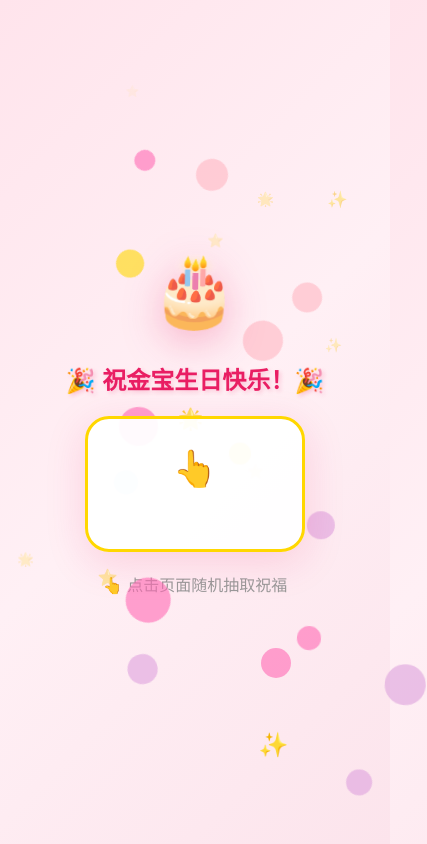
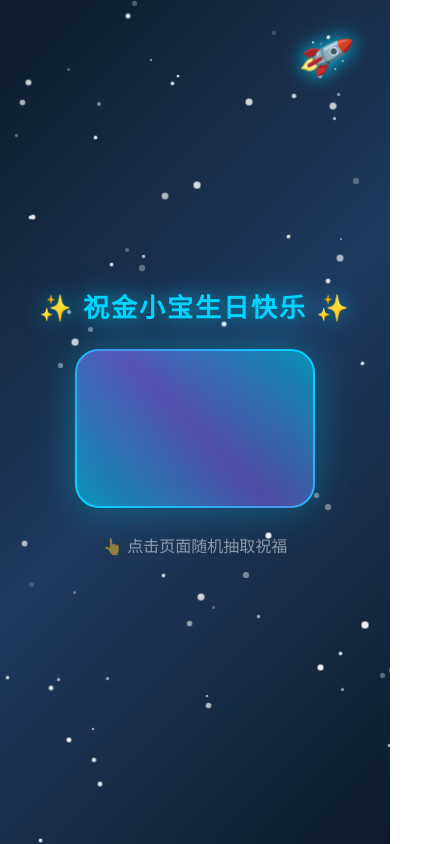
Before and after one commit to jinkeep/jinxiaobao-birthday, a plain HTML site: page index.html in a window 390 px wide. Shown: the whole page, 427 px wide, since content can reach past the window. Drawn offline with Linux system fonts and the light colour scheme.

Commit message:
V1.2: 名字改为金小宝(男孩)，深蓝星空风格，增强动效

```diff
--- a/index.html
+++ b/index.html
@@ -3,7 +3,7 @@
 <head>
   <meta charset="UTF-8">
   <meta name="viewport" content="width=device-width, initial-scale=1.0">
-  <title>祝金宝生日快乐！🎂</title>
+  <title>祝金小宝生日快乐！🚀</title>
   <style>
     * {
       margin: 0;
@@ -13,7 +13,7 @@
 
     body {
       min-height: 100vh;
-      background: linear-gradient(135deg, #FFE4EC 0%, #FFF0F5 50%, #FCE4EC 100%);
+      background: linear-gradient(135deg, #0D1B2A 0%, #1E3A5F 50%, #0D1B2A 100%);
       font-family: "Noto Sans SC", "Microsoft YaHei", sans-serif;
       display: flex;
       flex-direction: column;
@@ -25,101 +25,182 @@
       user-select: none;
     }
 
-    /* 背景装饰 */
-    .bubble {
-      position: absolute;
-      border-radius: 50%;
-      opacity: 0.6;
-      animation: floatUp 4s ease-in-out infinite;
-    }
-
-    @keyframes floatUp {
-      0%, 100% { transform: translateY(0) rotate(0deg); }
-      50% { transform: translateY(-30px) rotate(180deg); }
+    /* 星空背景 */
+    .stars-container {
+      position: fixed;
+      top: 0;
+      left: 0;
+      width: 100%;
+      height: 100%;
+      pointer-events: none;
+      z-index: 0;
     }
 
     .star {
       position: absolute;
-      font-size: 20px;
-      animation: twinkle 2s ease-in-out infinite;
-      opacity: 0;
+      background: white;
+      border-radius: 50%;
+      animation: twinkle var(--duration) ease-in-out infinite;
     }
 
     @keyframes twinkle {
-      0%, 100% { opacity: 0; transform: scale(0.5); }
+      0%, 100% { opacity: var(--min-opacity); transform: scale(1); }
       50% { opacity: 1; transform: scale(1.2); }
     }
 
-    /* 蛋糕样式 */
-    .cake-container {
-      position: relative;
-      margin-bottom: 30px;
-      animation: wobble 3s ease-in-out infinite;
+    /* 流星 */
+    .shooting-star {
+      position: absolute;
+      width: 100px;
+      height: 2px;
+      background: linear-gradient(90deg, #00D4FF, transparent);
+      opacity: 0;
+      animation: shoot 3s ease-in-out infinite;
     }
 
-    @keyframes wobble {
-      0%, 100% { transform: rotate(-2deg); }
-      50% { transform: rotate(2deg); }
+    @keyframes shoot {
+      0% { transform: translateX(-100px) translateY(0) rotate(-45deg); opacity: 0; }
+      10% { opacity: 1; }
+      30% { opacity: 0; }
+      100% { transform: translateX(calc(100vw + 100px)) translateY(100vh) rotate(-45deg); opacity: 0; }
     }
 
-    .cake {
-      font-size: 100px;
-      filter: drop-shadow(0 10px 20px rgba(233, 30, 99, 0.3));
+    /* 火箭 */
+    .rocket {
+      font-size: 60px;
+      position: absolute;
+      top: 10%;
+      right: 15%;
+      animation: rocketFloat 4s ease-in-out infinite;
+      filter: drop-shadow(0 0 10px #00D4FF);
+    }
+
+    @keyframes rocketFloat {
+      0%, 100% { transform: translateY(0) rotate(15deg); }
+      50% { transform: translateY(-20px) rotate(15deg); }
     }
 
     /* 标题 */
     .title {
-      font-size: 32px;
-      color: #E91E63;
-      margin-bottom: 20px;
-      text-shadow: 2px 2px 4px rgba(233, 30, 99, 0.2);
+      font-size: 38px;
       font-weight: bold;
+      color: #00D4FF;
+      margin-bottom: 25px;
+      text-shadow: 0 0 20px rgba(0, 212, 255, 0.6),
+                   0 0 40px rgba(0, 212, 255, 0.3);
+      z-index: 1;
+      letter-spacing: 4px;
     }
 
     /* 祝福卡片 */
     .blessing-card {
-      background: rgba(255, 255, 255, 0.95);
+      background: linear-gradient(135deg, #1E3A5F 0%, #0D1B2A 100%);
       border-radius: 24px;
-      padding: 30px 50px;
-      box-shadow: 0 10px 40px rgba(233, 30, 99, 0.15);
-      border: 3px solid #FFD700;
+      padding: 35px 55px;
+      border: 2px solid #00D4FF;
+      box-shadow: 0 0 40px rgba(0, 212, 255, 0.3),
+                  inset 0 0 30px rgba(0, 212, 255, 0.1);
       text-align: center;
-      min-width: 280px;
+      min-width: 300px;
       position: relative;
-      overflow: hidden;
+      z-index: 1;
+      transform-style: preserve-3d;
+      perspective: 1000px;
     }
 
+    /* 卡片光效 */
+    .blessing-card::before {
+      content: '';
+      position: absolute;
+      top: -2px;
+      left: -2px;
+      right: -2px;
+      bottom: -2px;
+      background: linear-gradient(45deg, #00D4FF, #7B68EE, #00D4FF);
+      border-radius: 26px;
+      z-index: -1;
+      opacity: 0.5;
+      animation: borderGlow 3s ease-in-out infinite;
+    }
+
+    @keyframes borderGlow {
+      0%, 100% { opacity: 0.3; }
+      50% { opacity: 0.7; }
+    }
+
+    /* 人名展示 */
     .name-display {
-      font-size: 48px;
-      font-weight: bold;
-      min-height: 60px;
+      font-size: 52px;
+      font-weight: 900;
+      min-height: 70px;
       display: flex;
       align-items: center;
       justify-content: center;
+      background: linear-gradient(90deg, var(--color-start), var(--color-end));
+      -webkit-background-clip: text;
+      -webkit-text-fill-color: transparent;
+      background-clip: text;
+      filter: drop-shadow(0 0 10px var(--color-start));
+      opacity: 0;
+      transform: rotateY(90deg) scale(0.5);
       transition: all 0.3s ease;
     }
 
-    .name-display.appear {
-      animation: nameAppear 0.5s cubic-bezier(0.68, -0.55, 0.265, 1.55);
+    .name-display.show {
+      animation: flipIn 0.6s cubic-bezier(0.68, -0.55, 0.265, 1.55) forwards;
     }
 
-    @keyframes nameAppear {
-      0% { transform: scale(0.5) translateY(20px); opacity: 0; }
-      60% { transform: scale(1.15) translateY(-10px); }
-      100% { transform: scale(1) translateY(0); opacity: 1; }
+    @keyframes flipIn {
+      0% { opacity: 0; transform: rotateY(90deg) scale(0.5) translateY(30px); }
+      60% { opacity: 1; transform: rotateY(-10deg) scale(1.1) translateY(-10px); }
+      100% { opacity: 1; transform: rotateY(0) scale(1) translateY(0); }
     }
 
-    /* 人名颜色 */
-    .name-mom { color: #E91E63; }
-    .name-dad { color: #2196F3; }
-    .name-dabao { color: #FF9800; }
-    .name-xiaobao { color: #9C27B0; }
+    /* 星光环绕 */
+    .sparkles {
+      position: absolute;
+      width: 100%;
+      height: 100%;
+      top: 0;
+      left: 0;
+      pointer-events: none;
+    }
+
+    .sparkle {
+      position: absolute;
+      font-size: 16px;
+      opacity: 0;
+    }
+
+    .sparkle.animate {
+      animation: sparkleBurst 0.8s ease-out forwards;
+    }
+
+    @keyframes sparkleBurst {
+      0% { opacity: 1; transform: scale(0) translate(0, 0); }
+      50% { opacity: 1; }
+      100% { opacity: 0; transform: scale(1) translate(var(--tx), var(--ty)); }
+    }
+
+    /* 爆炸波纹 */
+    .ripple {
+      position: absolute;
+      border-radius: 50%;
+      border: 2px solid #00D4FF;
+      animation: rippleExpand 0.8s ease-out forwards;
+      pointer-events: none;
+    }
+
+    @keyframes rippleExpand {
+      0% { width: 0; height: 0; opacity: 1; }
+      100% { width: 400px; height: 400px; opacity: 0; margin-left: -200px; margin-top: -200px; }
+    }
 
     /* 播放状态 */
     .play-status {
       font-size: 14px;
-      color: #888;
-      margin-top: 10px;
+      color: rgba(255, 255, 255, 0.6);
+      margin-top: 15px;
       height: 20px;
       opacity: 0;
       transition: opacity 0.3s;
@@ -132,38 +213,36 @@
     /* 提示文字 */
     .hint {
       font-size: 16px;
-      color: #999;
-      margin-top: 20px;
-    }
-
-    /* 点击反馈 */
-    body:active {
-      transform: scale(0.98);
+      color: rgba(255, 255, 255, 0.5);
+      margin-top: 25px;
+      z-index: 1;
     }
 
     /* 响应式 */
     @media (max-width: 480px) {
-      .title { font-size: 24px; }
-      .cake { font-size: 70px; }
-      .blessing-card { padding: 20px 30px; min-width: 220px; }
+      .title { font-size: 26px; letter-spacing: 2px; }
+      .blessing-card { padding: 25px 35px; min-width: 240px; }
       .name-display { font-size: 36px; }
+      .rocket { font-size: 40px; top: 5%; right: 10%; }
     }
   </style>
 </head>
 <body>
-  <!-- 背景装饰 -->
-  <div id="decorations"></div>
+  <!-- 星空背景 -->
+  <div class="stars-container" id="starsContainer"></div>
 
-  <!-- 蛋糕 -->
-  <div class="cake-container">
-    <div class="cake">🎂</div>
-  </div>
+  <!-- 流星 -->
+  <div id="meteors"></div>
+
+  <!-- 火箭 -->
+  <div class="rocket">🚀</div>
 
   <!-- 标题 -->
-  <h1 class="title">🎉 祝金宝生日快乐！🎉</h1>
+  <h1 class="title">✨ 祝金小宝生日快乐 ✨</h1>
 
   <!-- 祝福卡片 -->
-  <div class="blessing-card">
+  <div class="blessing-card" id="blessingCard">
+    <div class="sparkles" id="sparkles"></div>
     <div class="name-display" id="nameDisplay">👆</div>
     <div class="play-status" id="playStatus">🔊 播放中...</div>
   </div>
@@ -172,37 +251,98 @@
   <p class="hint">👆 点击页面随机抽取祝福</p>
 
   <script>
-    // 祝福数据
+    // 祝福数据 - 更新为金小宝
     const blessings = [
-      { name: '妈妈', class: 'name-mom', text: '祝金宝生日快乐，健康成长！' },
-      { name: '爸爸', class: 'name-dad', text: '金宝生日快乐，爸爸妈妈爱你！' },
-      { name: '大宝', class: 'name-dabao', text: '妹妹生日快乐，天天开心！' },
-      { name: '小宝', class: 'name-xiaobao', text: '祝姐姐生日快乐！' }
+      { name: '妈妈', colorStart: '#FF69B4', colorEnd: '#FFB6C1', text: '祝金小宝生日快乐，健康成长！' },
+      { name: '爸爸', colorStart: '#00D4FF', colorEnd: '#00FFFF', text: '金小宝生日快乐，爸爸妈妈爱你！' },
+      { name: '大宝', colorStart: '#FFD700', colorEnd: '#FFA500', text: '弟弟生日快乐，天天开心！' },
+      { name: '小宝', colorStart: '#7B68EE', colorEnd: '#9370DB', text: '祝哥哥生日快乐！' }
     ];
 
     const nameDisplay = document.getElementById('nameDisplay');
     const playStatus = document.getElementById('playStatus');
-    let isSpeaking = false;
+    const blessingCard = document.getElementById('blessingCard');
+    const sparkles = document.getElementById('sparkles');
+
+    // 创建星空
+    function createStars() {
+      const container = document.getElementById('starsContainer');
+      for (let i = 0; i < 80; i++) {
+        const star = document.createElement('div');
+        star.className = 'star';
+        star.style.left = Math.random() * 100 + '%';
+        star.style.top = Math.random() * 100 + '%';
+        star.style.width = Math.random() * 4 + 2 + 'px';
+        star.style.height = star.style.width;
+        star.style.setProperty('--duration', (Math.random() * 2 + 2) + 's');
+        star.style.setProperty('--min-opacity', Math.random() * 0.3 + 0.1);
+        star.style.animationDelay = Math.random() * 5 + 's';
+        container.appendChild(star);
+      }
+    }
+
+    // 创建流星
+    function createMeteors() {
+      const container = document.getElementById('meteors');
+      for (let i = 0; i < 4; i++) {
+        const meteor = document.createElement('div');
+        meteor.className = 'shooting-star';
+        meteor.style.top = Math.random() * 50 + '%';
+        meteor.style.left = Math.random() * 30 + '%';
+        meteor.style.animationDelay = i * 4 + Math.random() * 3 + 's';
+        container.appendChild(meteor);
+      }
+    }
+
+    // 创建星星爆炸效果
+    function createSparkles(x, y) {
+      const sparkleChars = ['✨', '⭐', '🌟', '💫', '✦'];
+      for (let i = 0; i < 20; i++) {
+        const sparkle = document.createElement('div');
+        sparkle.className = 'sparkle';
+        sparkle.textContent = sparkleChars[Math.floor(Math.random() * sparkleChars.length)];
+
+        const angle = (i / 20) * Math.PI * 2;
+        const distance = 50 + Math.random() * 50;
+        sparkle.style.setProperty('--tx', Math.cos(angle) * distance + 'px');
+        sparkle.style.setProperty('--ty', Math.sin(angle) * distance + 'px');
+        sparkle.style.left = '50%';
+        sparkle.style.top = '50%';
+
+        sparkles.appendChild(sparkle);
+
+        // 触发动画
+        setTimeout(() => sparkle.classList.add('animate'), 10);
+
+        // 清理
+        setTimeout(() => sparkle.remove(), 800);
+      }
+    }
+
+    // 创建波纹效果
+    function createRipple() {
+      const ripple = document.createElement('div');
+      ripple.className = 'ripple';
+      blessingCard.appendChild(ripple);
+      setTimeout(() => ripple.remove(), 800);
+    }
 
     // 语音合成
     function speak(text) {
       if ('speechSynthesis' in window) {
-        // 停止之前的语音
         window.speechSynthesis.cancel();
 
         const utterance = new SpeechSynthesisUtterance(text);
         utterance.lang = 'zh-CN';
         utterance.rate = 0.9;
-        utterance.pitch = 1.2;
+        utterance.pitch = 1.1;
 
         utterance.onstart = () => {
           playStatus.classList.add('playing');
-          isSpeaking = true;
         };
 
         utterance.onend = () => {
           playStatus.classList.remove('playing');
-          isSpeaking = false;
         };
 
         window.speechSynthesis.speak(utterance);
@@ -212,61 +352,37 @@
     // 随机抽取
     function randomBlessing() {
       // 移除动画类
-      nameDisplay.classList.remove('appear');
+      nameDisplay.classList.remove('show');
 
       // 随机选择
       const randomIndex = Math.floor(Math.random() * blessings.length);
       const selected = blessings[randomIndex];
 
+      // 设置颜色
+      nameDisplay.style.setProperty('--color-start', selected.colorStart);
+      nameDisplay.style.setProperty('--color-end', selected.colorEnd);
+
       // 更新显示
       nameDisplay.textContent = selected.name;
-      nameDisplay.className = 'name-display ' + selected.class;
 
-      // 重新触发动画
-      void nameDisplay.offsetWidth; // 强制重绘
-      nameDisplay.classList.add('appear');
+      // 触发动画
+      void nameDisplay.offsetWidth;
+      nameDisplay.classList.add('show');
+
+      // 特效
+      createSparkles();
+      createRipple();
 
       // 播放语音
       speak(selected.text);
     }
 
+    // 初始化
+    createStars();
+    createMeteors();
+
     // 点击事件
     document.body.addEventListener('click', randomBlessing);
-
-    // 创建背景装饰
-    function createDecorations() {
-      const container = document.getElementById('decorations');
-      const colors = ['#FFB6C1', '#FF69B4', '#FFD700', '#87CEEB', '#DDA0DD'];
-
-      // 气泡
-      for (let i = 0; i < 15; i++) {
-        const bubble = document.createElement('div');
-        bubble.className = 'bubble';
-        bubble.style.width = Math.random() * 30 + 15 + 'px';
-        bubble.style.height = bubble.style.width;
-        bubble.style.left = Math.random() * 100 + '%';
-        bubble.style.top = Math.random() * 100 + '%';
-        bubble.style.background = colors[Math.floor(Math.random() * colors.length)];
-        bubble.style.animationDelay = Math.random() * 4 + 's';
-        bubble.style.animationDuration = Math.random() * 2 + 3 + 's';
-        container.appendChild(bubble);
-      }
-
-      // 星星
-      const stars = ['✨', '⭐', '🌟'];
-      for (let i = 0; i < 10; i++) {
-        const star = document.createElement('div');
-        star.className = 'star';
-        star.textContent = stars[Math.floor(Math.random() * stars.length)];
-        star.style.left = Math.random() * 100 + '%';
-        star.style.top = Math.random() * 100 + '%';
-        star.style.animationDelay = Math.random() * 5 + 's';
-        star.style.animationDuration = Math.random() * 2 + 2 + 's';
-        container.appendChild(star);
-      }
-    }
-
-    createDecorations();
   </script>
 </body>
 </html>
```
